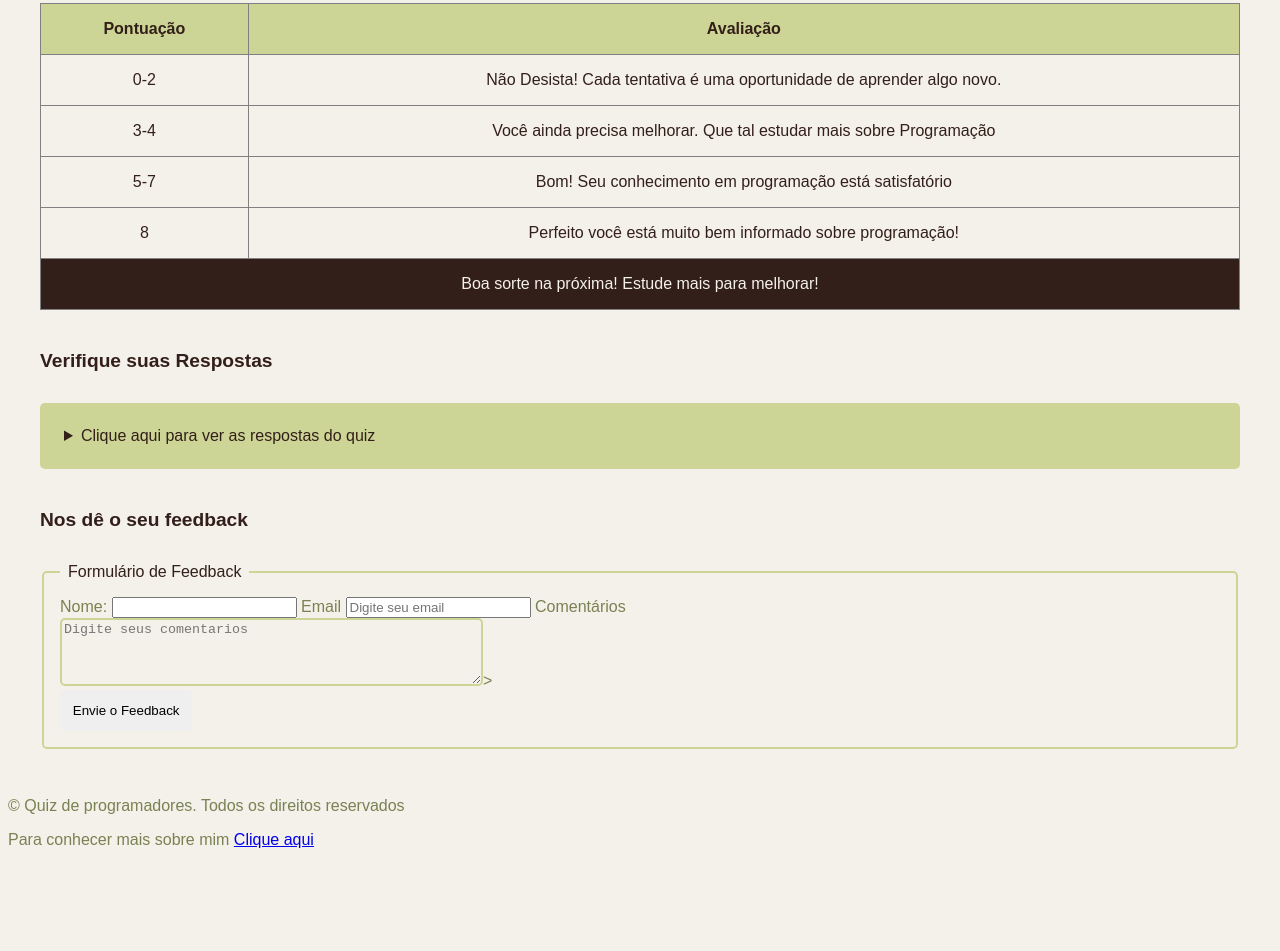
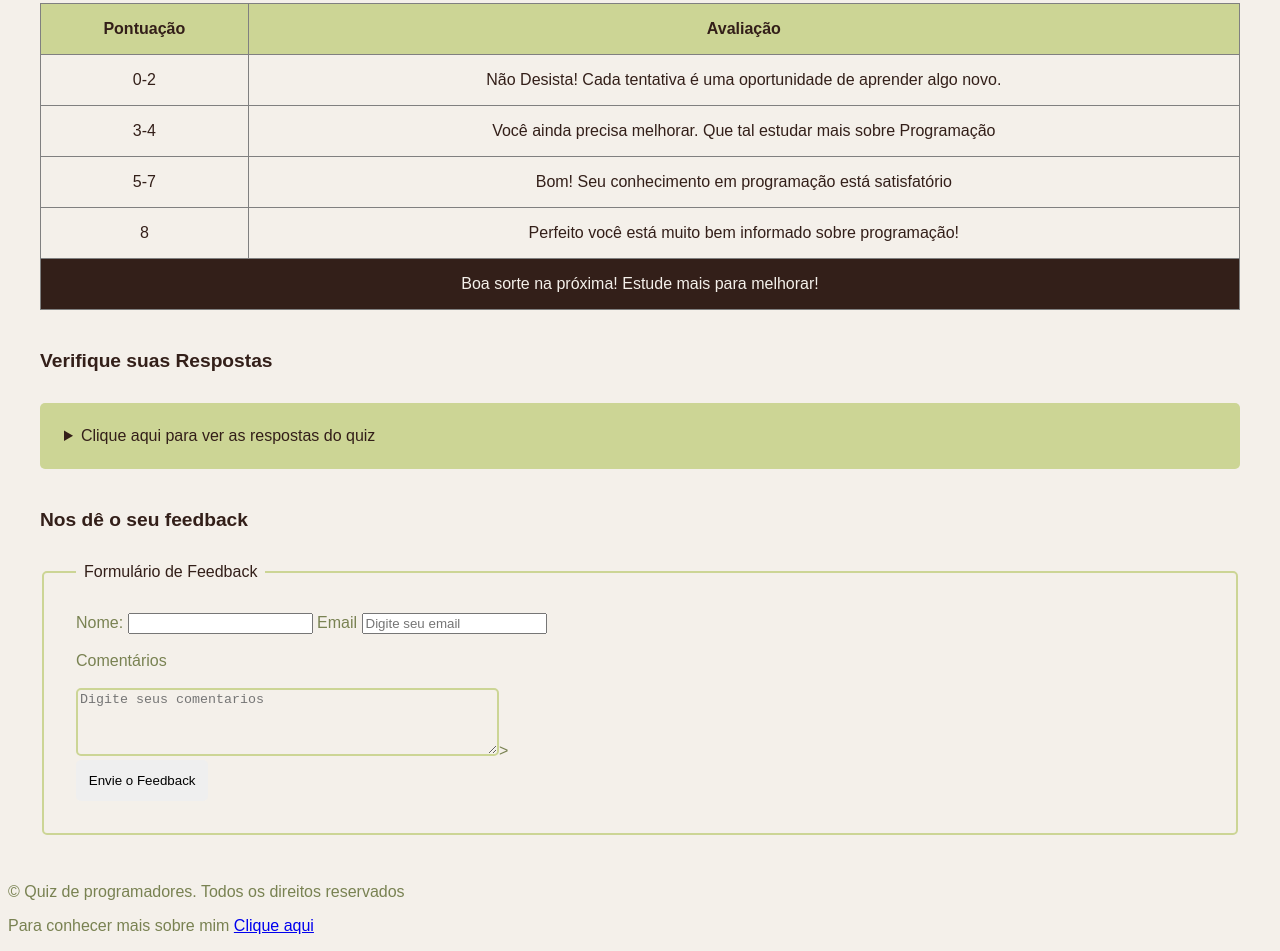
Before and after one commit to eduardo-joly/Meu-site, a plain HTML site: page index.html in a window 1280 px wide. Shown: the part 1703-2654 px from the top of the page. Before the commit the page ends 2568 px from the top, so only its background shows below. Drawn offline with Linux system fonts and the light colour scheme.

Commit message:
Atualizado 15/10

```diff
--- a/index.html
+++ b/index.html
@@ -158,8 +158,8 @@
                 <label for="name">Nome:</label>
                 <input type="text" id="name" name="name">
                 <label for="email">Email</label>
-                <input type="text" id="email" name="email" placeholder="Digite seu email">
-                <label for="comentarios">Comentários</label><br>
+                <input type="text" id="email" name="email" placeholder="Digite seu email"><br>
+                <label for="comentarios"><br>Comentários<br></label><br>
                 <textarea id="comentarios" rows="4" cols="50" placeholder="Digite seus comentarios"></textarea>><br>
                 <button onclick="alert ('Feedback enviado')">Envie o Feedback</button>
                 </fieldset>
--- a/style.css
+++ b/style.css
@@ -116,11 +116,10 @@ img {
     fieldset {
         border: 2px solid #ccd595;
         border-radius: 5px;
-        padding: 1rem;
-
+        padding: 2rem;
     }
 
-    legend {
+     legend {
         color: #331F19;
         padding: 0 0.5rem;
     }
```
